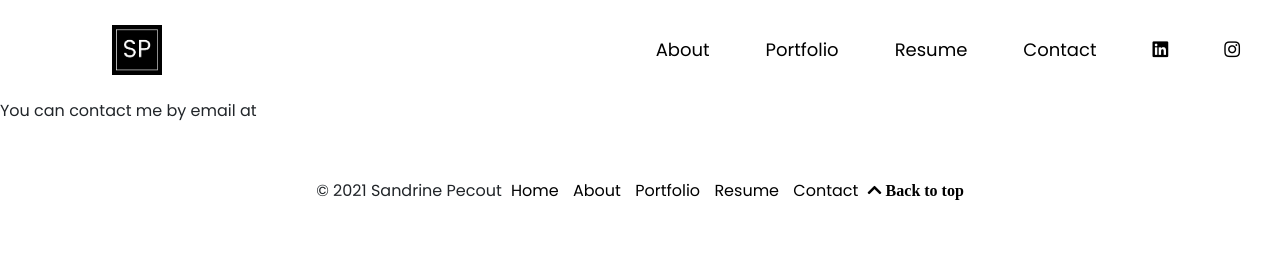
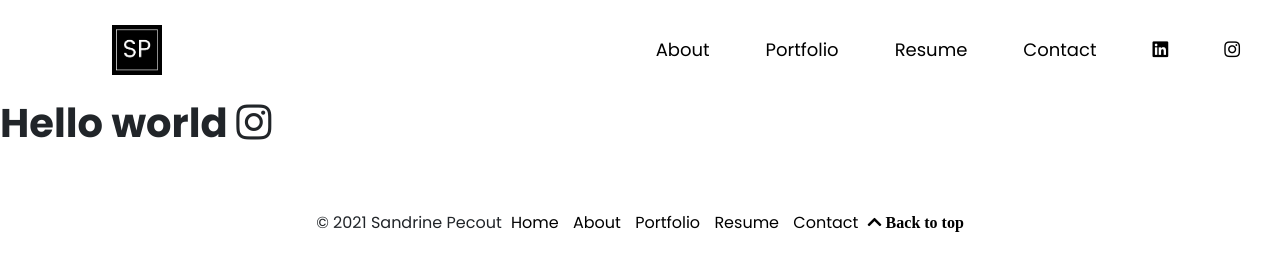
Before and after one commit to CatHarsis39/final-project-portfolio, a plain HTML site: page contact.html in a window 1280 px wide. Drawn offline with nearby package versions, Linux system fonts and the light colour scheme; a web font is replaced by a local one.

Commit message:
cotnact taken off

```diff
--- a/contact.html
+++ b/contact.html
@@ -95,7 +95,7 @@
         </div>
       </div>
     </nav>
-    <container class="contact"> You can contact me by email at </container>
+    <h1>Hello world <i class="fab fa-instagram"></i></h1>
 
     <footer class="page-footer font-small blue">
       <div class="footer-copyright text-center py-3">
```
